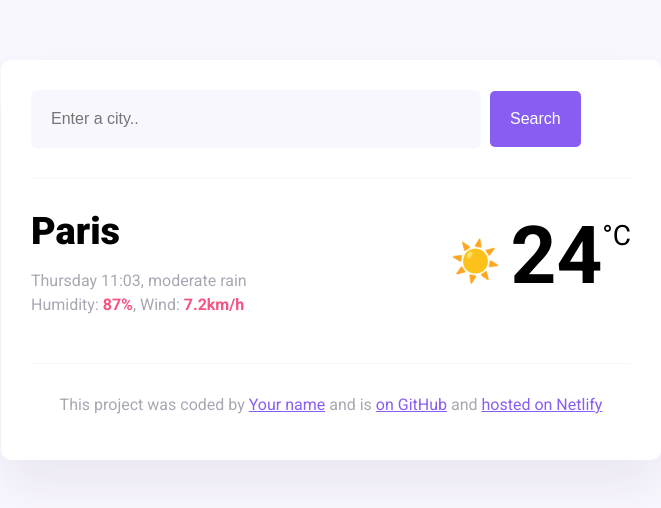
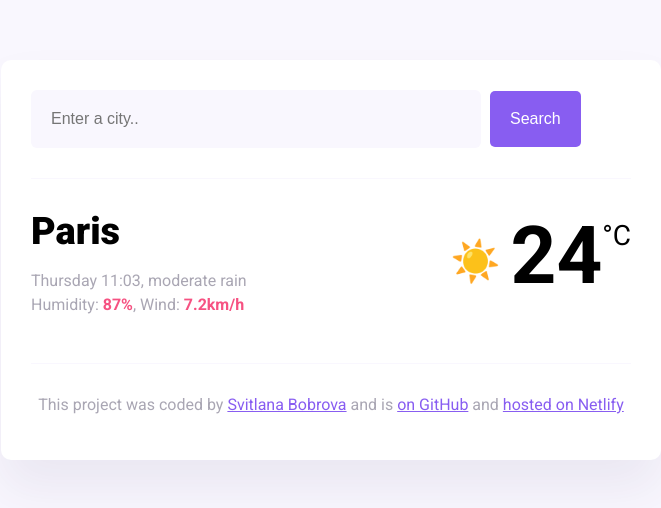
Before and after one commit to DuxSv/Homework-Plus-6, a website built with Parcel: page index.html in a window 1280 px wide. Shown: the whole page, without its empty margins (309-970 px from the left). Built offline with nearby package versions, Linux system fonts and the light colour scheme.

Commit message:
Added link Profile and Project

```diff
--- a/index.html
+++ b/index.html
@@ -47,8 +47,14 @@
       <footer>
         <p>
           This project was coded by
-          <a href="#" target="_blank">Your name</a> and is
-          <a href="#" target="_blank"> on GitHub</a> and
+          <a href="https://github.com/DuxSv" target="_blank"
+            >Svitlana Bobrova</a
+          >
+          and is
+          <a href="https://github.com/DuxSv/Homework-Plus-6" target="_blank">
+            on GitHub</a
+          >
+          and
           <a href="#" target="_blank">hosted on Netlify</a>
         </p>
       </footer>
```
